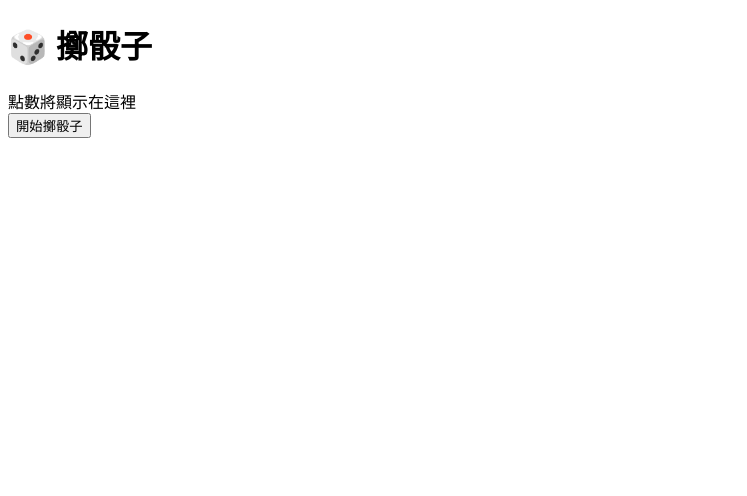
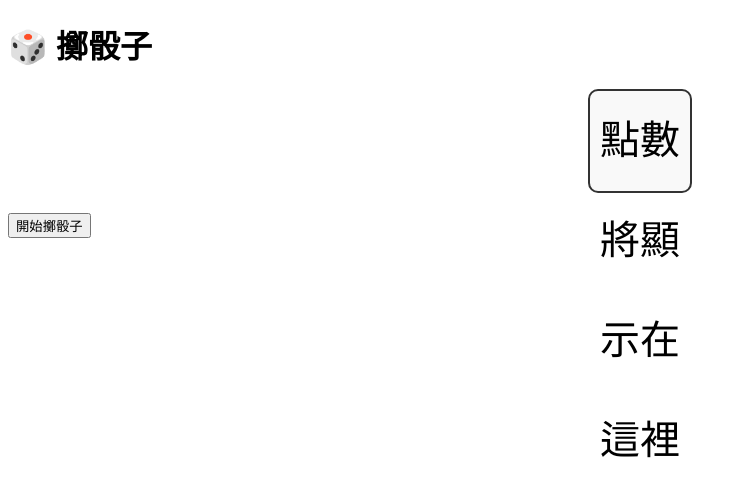
Before and after one commit to Jean-WLL/ThrowDice, a plain HTML site: page index.html in a window 1280 px wide. Shown: the whole page, without its empty margins (0-747 px from the left). Drawn offline with Linux system fonts and the light colour scheme.

Commit message:
Update index.html

```diff
--- a/index.html
+++ b/index.html
@@ -2,6 +2,19 @@
 <html>
 <head>
     <title>擲骰子遊戲</title>
+    <style>
+        #result {
+            width: 100px;
+            height: 100px;
+            line-height: 100px; /* 讓文字在垂直方向置中 */
+            border: 2px solid #333;
+            border-radius: 10px; /* 圓角效果 */
+            font-size: 40px;
+            text-align: center; /* 讓文字在水平方向置中 */
+            margin: 20px auto; /* 讓骰子跟周圍保持距離並置中 */
+            background-color: #f9f9f9;
+        }
+    </style>
 </head>
 <body>
     <h1>🎲 擲骰子</h1>
```
